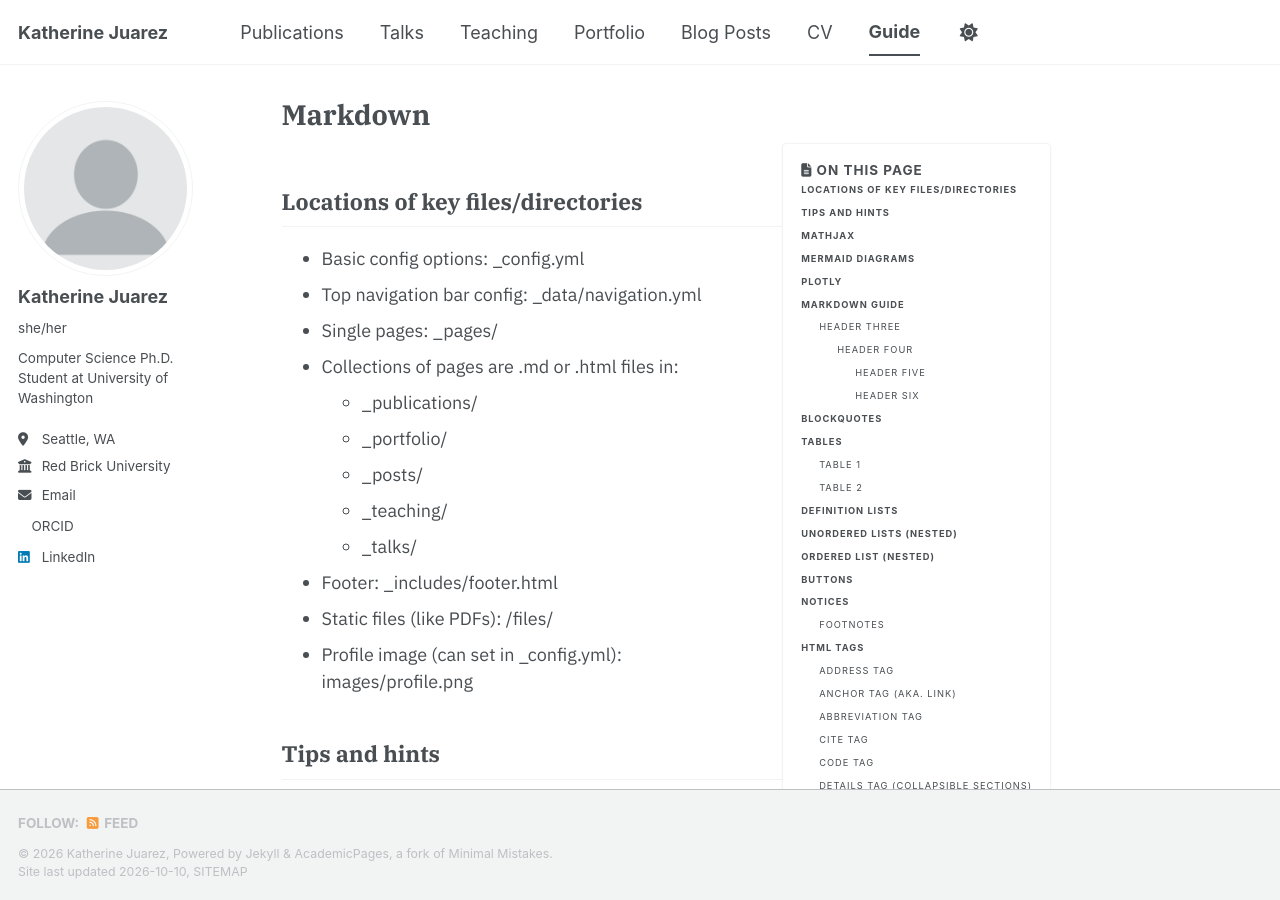
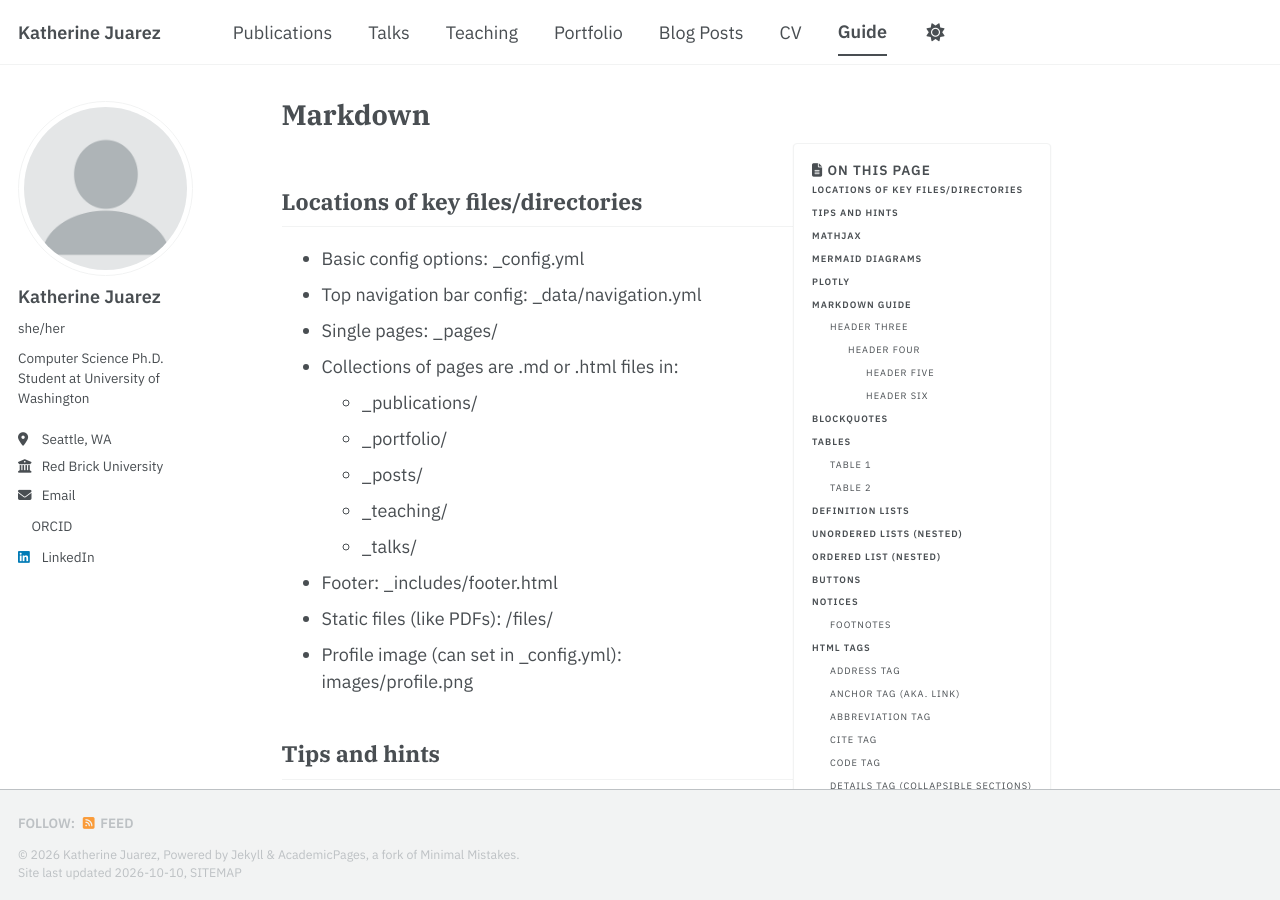
Before and after one commit to katherinejuarez/katherinejuarez.github.io, a Jekyll site: the page built from _pages/markdown.md, in a window 1280 px wide and 900 px high. Built offline with Jekyll 4.4.1, drawn with Linux system fonts in a browser that asks for light colours; emoji names are drawn with the system emoji font; a style sheet for code colours, icons or effects is not loaded.

Commit message:
font change

```diff
--- a/_sass/_themes.scss
+++ b/_sass/_themes.scss
@@ -15,7 +15,7 @@ $indent-var                 : 1.3em;
 
 /* System typefaces */
 $serif                      : Georgia, Times, serif;
-$sans-serif                 : -apple-system, ".SFNSText-Regular", "San Francisco", "Roboto", "Segoe UI", "Helvetica Neue", "Lucida Grande", Arial, sans-serif;
+$sans-serif                 : "IBM Plex Sans", -apple-system, "Helvetica Neue", Arial, sans-serif;
 $monospace                  : Monaco, Consolas, "Lucida Console", monospace;
 
 /* Sans serif typefaces */
```
